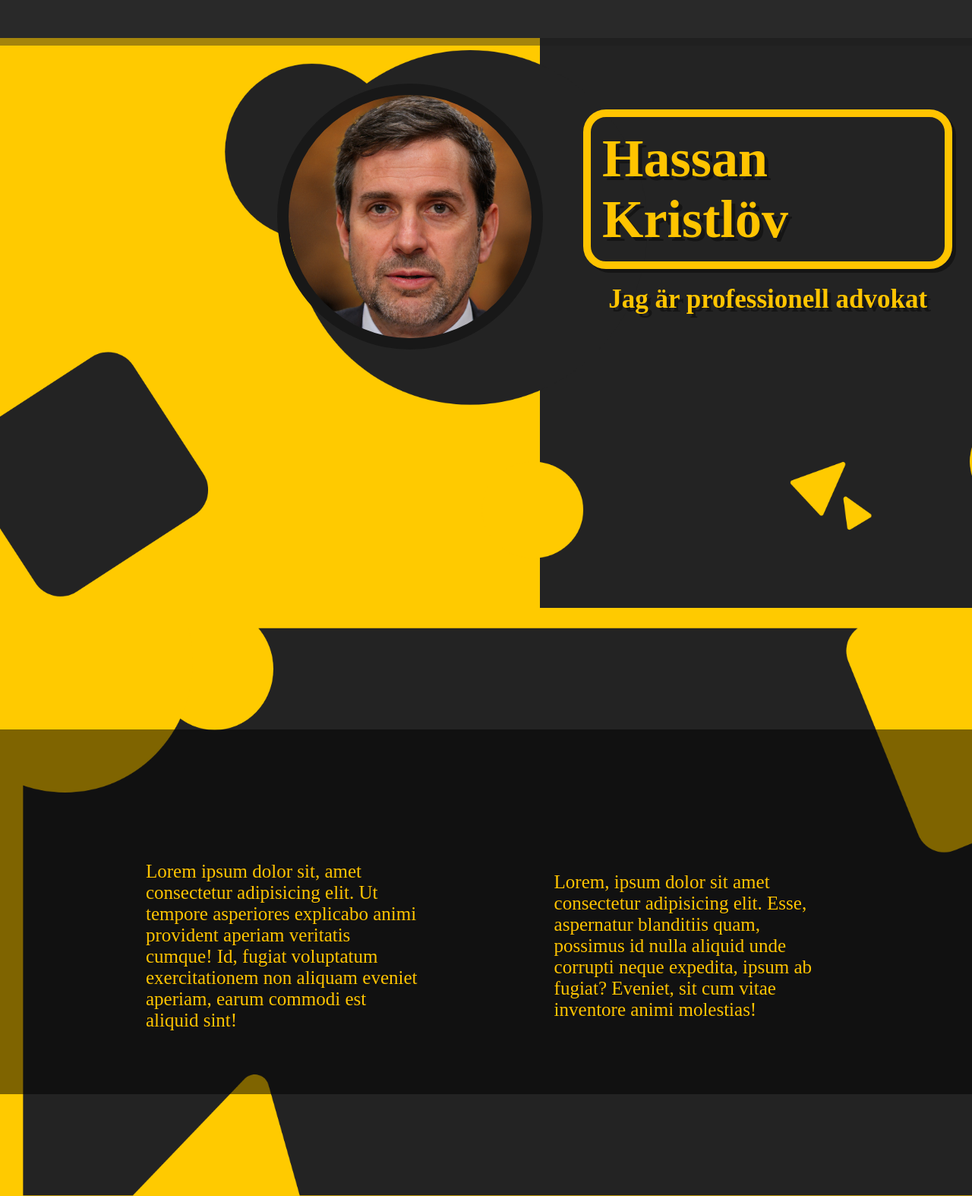
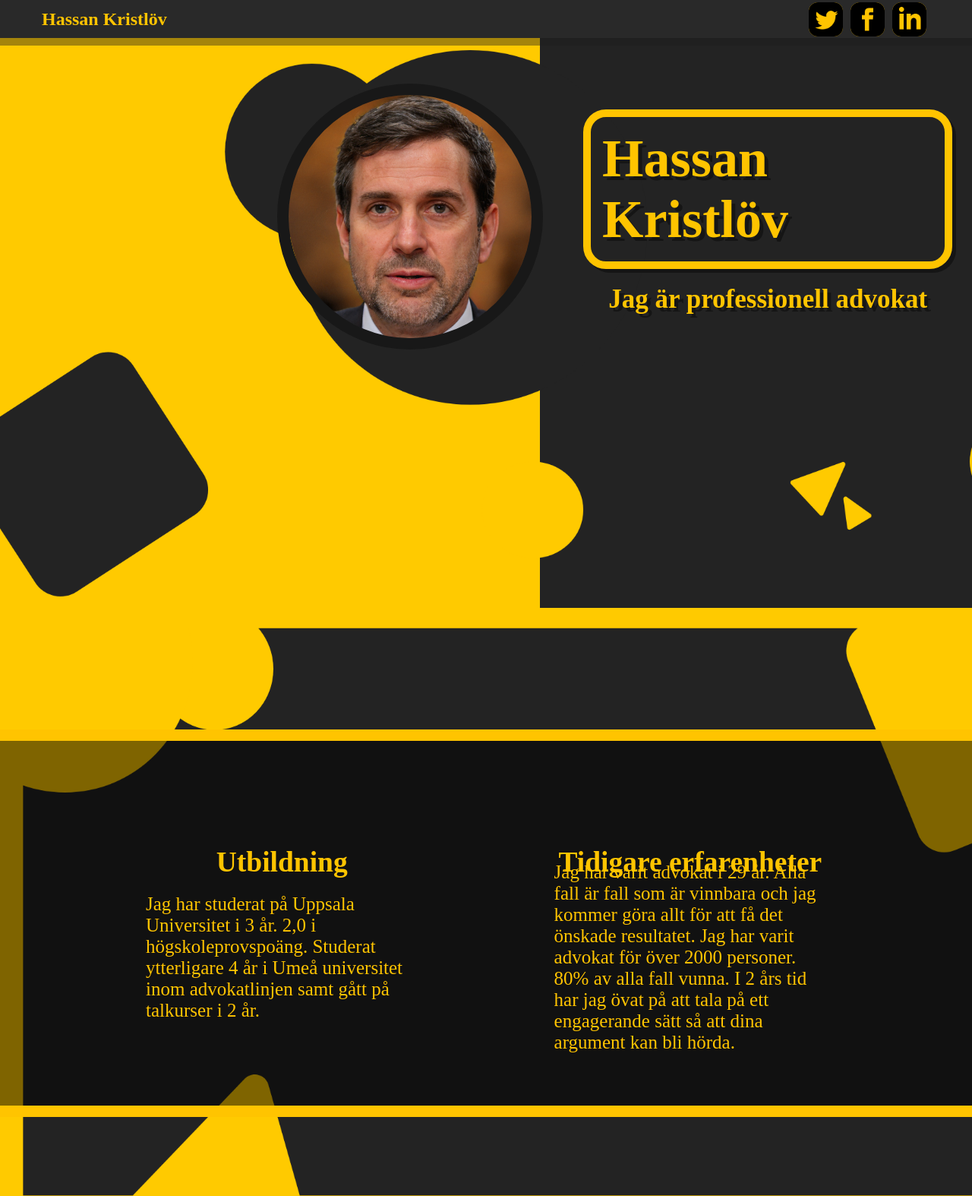
Before and after one commit to LuckyBoiii/Portfolio-1, a plain HTML site: page index.html in a window 1280 px wide. Shown: the whole page at 76% size. Drawn offline with Linux system fonts and the light colour scheme.

Commit message:
updated index and css
modifications to looks and content

```diff
--- a/index.html
+++ b/index.html
@@ -3,7 +3,7 @@
 <head>
     <meta charset="UTF-8">
     <meta name="viewport" content="width=device-width, initial-scale=1.0">
-    <title>Oh yes, yeeeeees</title>
+    <title>Lucas hemsida</title>
     <link rel="stylesheet" href="styles.css">
 </head>
 <body>
@@ -15,16 +15,29 @@
             </div>
             <h2 id = "proffs">Jag är professionell advokat</h2>
         </div>
-        <div class = "hotbar"></div>
+        <div class = "hotbar">
+            <h2 id="HotbarHassan">Hassan Kristlöv</h2>
+            <div class="hotbarButtons">
+                <a href="https://twitter.com/"><img src="Images/twitter.png" id="twitter"></a>
+                <a href="https://www.facebook.com/"><img src="Images/facebook.png" id="facebook"></a>
+                <a href="https://se.linkedin.com/"><img src="Images/linkedin.png" id="linkedin"></a>
+            </div>
+        </div>
     </div>
     <div class = "row2">
         <div class = "overlay">
             <div class = "info">
+                <div class="vänsterTitel">
+                    <h2>Utbildning</h2>
+                </div>
+                <div class="högerTitel">
+                    <h2>Tidigare erfarenheter</h2>
+                </div>
                 <div class="vänsterTextruta">
-                    <p>Lorem ipsum dolor sit, amet consectetur adipisicing elit. Ut tempore asperiores explicabo animi provident aperiam veritatis cumque! Id, fugiat voluptatum exercitationem non aliquam eveniet aperiam, earum commodi est aliquid sint!</p>
+                    <p>Jag har studerat på Uppsala Universitet i 3 år. 2,0 i högskoleprovspoäng. Studerat ytterligare 4 år i Umeå universitet inom advokatlinjen samt gått på talkurser i 2 år.</p>
                 </div>
                 <div class="högerTextruta">
-                    <p> Lorem, ipsum dolor sit amet consectetur adipisicing elit. Esse, aspernatur blanditiis quam, possimus id nulla aliquid unde corrupti neque expedita, ipsum ab fugiat? Eveniet, sit cum vitae inventore animi molestias!</p>
+                    <p> Jag har varit advokat i 29 år. Alla fall är fall som är vinnbara och jag kommer göra allt för att få det önskade resultatet. Jag har varit advokat för över 2000 personer. 80% av alla fall vunna. I 2 års tid har jag övat på att tala på ett engagerande sätt så att dina argument kan bli hörda.</p>
                 </div>
             </div>
         </div>
--- a/styles.css
+++ b/styles.css
@@ -58,6 +58,40 @@
     z-index: 2;
 }
 
+.hotbarButtons{
+    display: flex;
+    justify-content: flex-end;
+    margin-right: 50px;
+    margin-top: 3px;
+}
+#facebook{
+    margin-right: 10px;
+    background-color: rgb(255, 196, 0);
+    border-radius: 12px;
+    height: 45px;
+    width: 45px;
+}
+#twitter{
+    margin-right: 10px;
+    background-color: rgb(255, 196, 0);
+    border-radius: 12px;
+    height: 45px;
+    width: 45px;
+}
+#linkedin{
+    margin-right: 10px;
+    background-color: rgb(255, 196, 0);
+    border-radius: 12px;
+    height: 45px;
+    width: 45px;
+}
+#HotbarHassan{
+    justify-self: left;
+    position: absolute;
+    margin-top: 12px;
+    margin-left: 55px;
+    color: rgb(255, 196, 0);
+}
 
 .row {
     background-image: url("Images/BG.png");
@@ -77,6 +111,11 @@
     background-color:rgba(0, 0, 0, 0.5);
 
     z-index: 1;
+    border-style: solid;
+    border-right: hidden;
+    border-left: hidden;
+    border-width: 15px;
+    border-color: rgb(255, 196, 0);
 }
 
 .info{
@@ -113,10 +152,23 @@
     align-items: center;
 }
 
-.test{
+.vänsterTitel{
     display: flex;
+    position: absolute;
     justify-content: center;
     align-items: center;
+    margin-bottom: 18%;
+    color: rgb(255, 196, 0);
+    margin-right: 60%;
+}
+.högerTitel{
+    display: flex;
+    position: absolute;
+    justify-content: center;
+    align-items: center;
+    margin-bottom: 18%;
+    margin-left: 60%;
+    color: rgb(255, 196, 0);
 }
 
 .row2{
```
Also changed, not shown: Images/facebook.png (added), Images/linkedin.png (added), Images/twitter.png (added).
